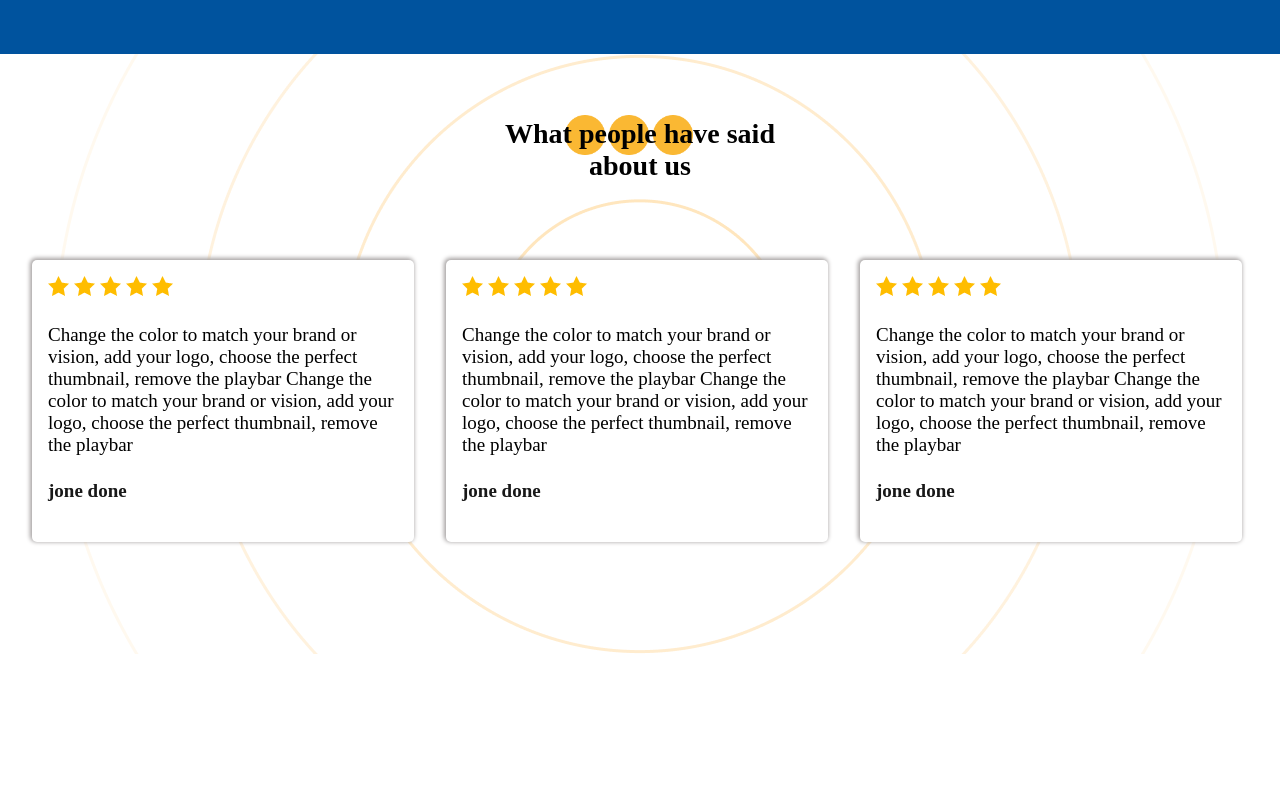
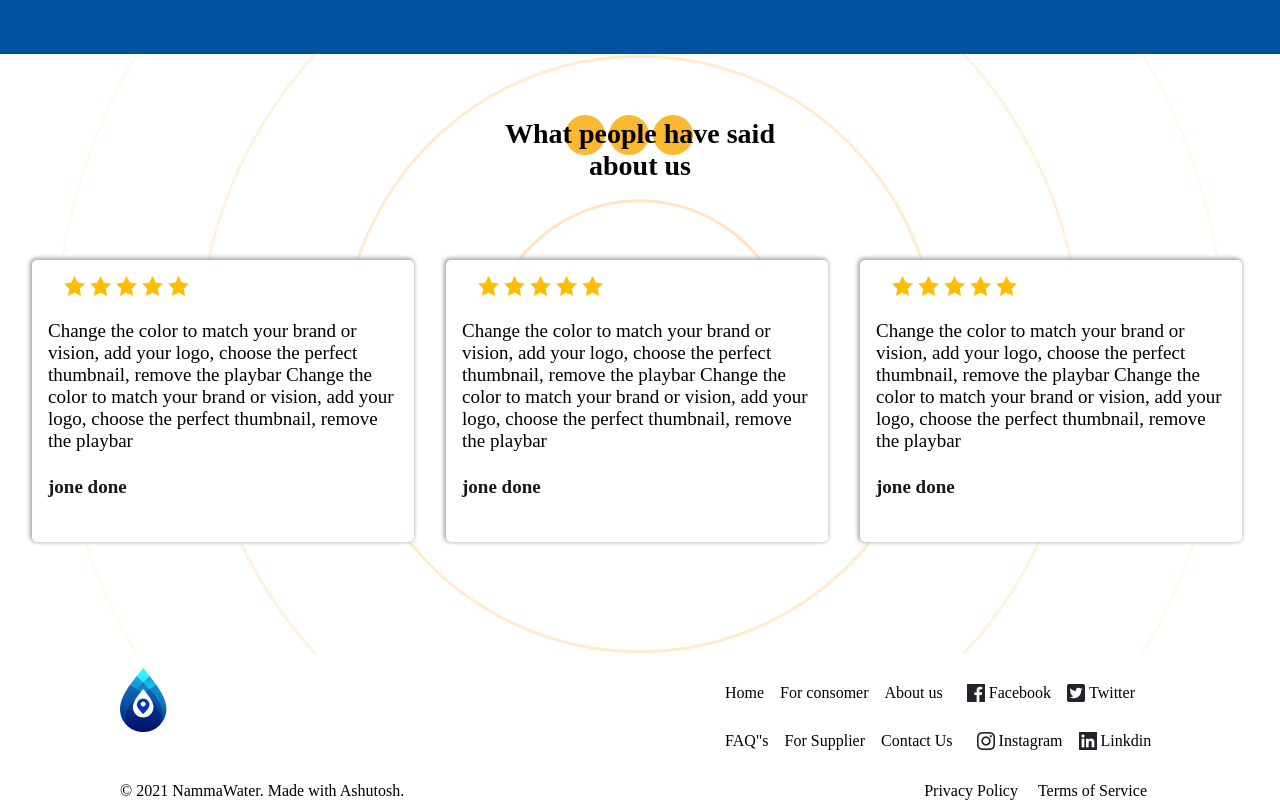
Before and after one commit to Ashutosh8454/NamaWater, a plain HTML site: page customer.html in a window 1280 px wide. Shown: the part 2076-2876 px from the top of the page. Before the commit the page ends 2730 px from the top, so only its background shows below. Drawn offline with Linux system fonts and the light colour scheme.

Commit message:
final customer page

```diff
--- a/CSS/costomer.css
+++ b/CSS/costomer.css
@@ -363,3 +363,83 @@
     font-weight: 600;
     opacity: 0.9;
 }
+
+
+/* footer section */
+
+#footer {}
+
+#footer-continer {
+    /* border: 2px solid red; */
+    margin: 0px 120px;
+    margin-bottom: 32px;
+    display: flex;
+    align-items: center;
+}
+
+#footer-logo {}
+
+#footer-logo img {
+    cursor: pointer;
+}
+
+#list-of {
+    /* border: 2px solid red; */
+    width: 550px;
+    position: relative;
+    left: 550px;
+    top: 30px;
+}
+
+.list-of1 {
+    /* border: 2px solid rgb(15, 216, 109); */
+    display: flex;
+    width: 550px;
+    margin-bottom: 30px;
+}
+
+.list-of1 ul {
+    display: flex;
+}
+
+.list-of1 ul li {
+    list-style: none;
+}
+
+.list-of1 ul li a {
+    padding: 0px 8px;
+    cursor: pointer;
+}
+
+.icons {
+    display: flex;
+    margin-left: 16px;
+}
+
+.icons img {
+    margin-right: 4px;
+    cursor: pointer;
+}
+
+.icons p {}
+
+#copyright {
+    display: flex;
+    align-items: center;
+    margin: 0px 120px;
+}
+
+#copy {}
+
+#copy p {}
+
+#privacy {
+    display: flex;
+    position: relative;
+    left: 500px;
+}
+
+#privacy p {
+    margin-left: 20px;
+    cursor: pointer;
+}
--- a/customer.html
+++ b/customer.html
@@ -168,6 +168,55 @@
         </div>
         </div>
     </section>
+    <section id="footer">
+        <div id="footer-continer">
+            <div id="footer-logo">
+                <img src="img/logo.png" alt="logo">
+            </div>
+            <div id="list-of">
+                <div class="list-of1">
+                    <ul>
+                        <li><a>Home</a></li>
+                        <li><a>For consomer</a></li>
+                        <li><a>About us</a></li>
+                    </ul>
+                    <div class="icons">
+                        <img src="img/facebook.png" alt="">
+                        <p>Facebook</p>
+                    </div>
+                    <div class="icons">
+                        <img src="img/Twitter.png" alt="">
+                        <p>Twitter</p>
+                    </div>
+                </div>
+                <div class="list-of1">
+                    <ul>
+                        <li><a>FAQ"s</a></li>
+                        <li><a>For Supplier</a></li>
+                        <li><a>Contact Us</a></li>
+                    </ul>
+                    <div class="icons">
+                        <img src="img/insta.png" alt="">
+                        <p>Instagram</p>
+                    </div>
+                    <div class="icons">
+                        <img src="img/Linkdin.png" alt="">
+                        <p>Linkdin</p>
+                    </div>
+                </div>
+            </div>
+        </div>
+        <div id="copyright">
+            <div id="copy">
+                <p>© 2021 NammaWater. Made with Ashutosh.</p>
+            </div>
+            <div id="privacy">
+                <p>Privacy Policy</p>
+                <p>Terms of Service</p>
+            </div>
+
+        </div>
+    </section>
 
 </body>
 
```
